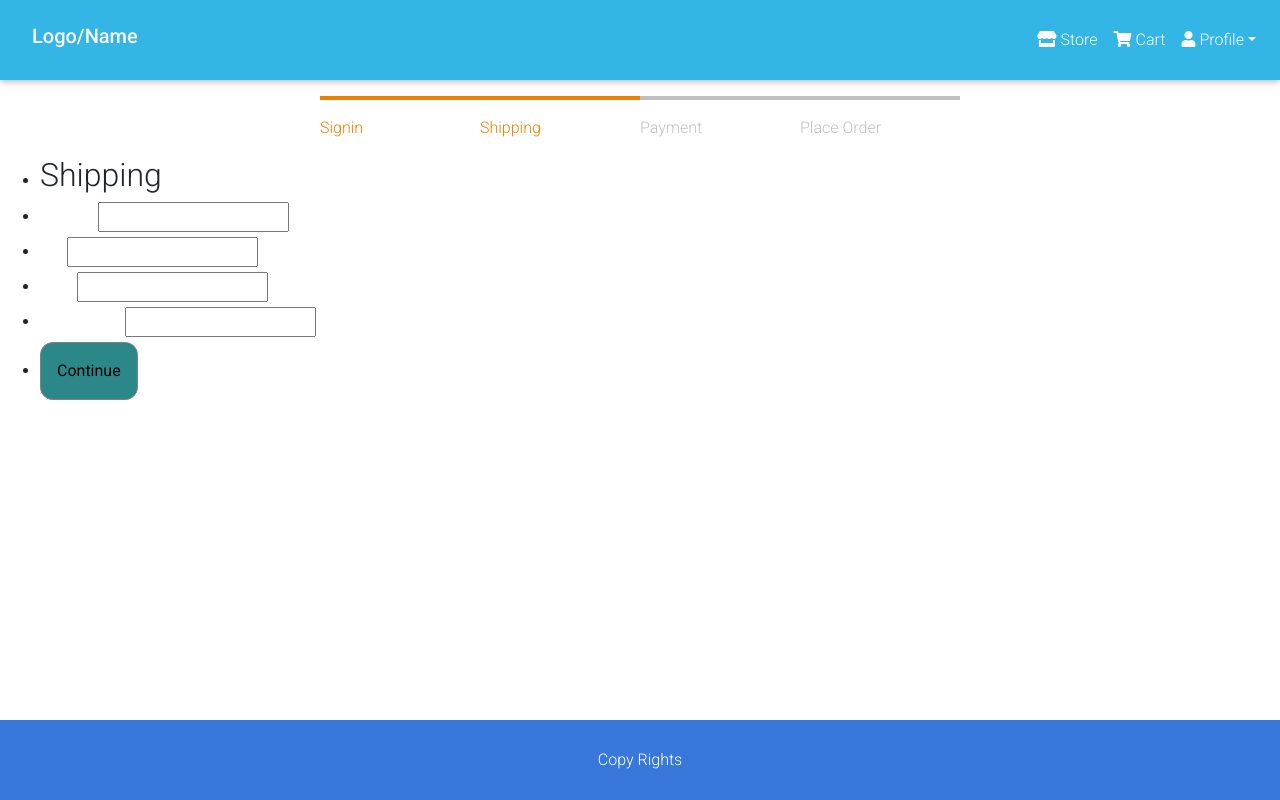
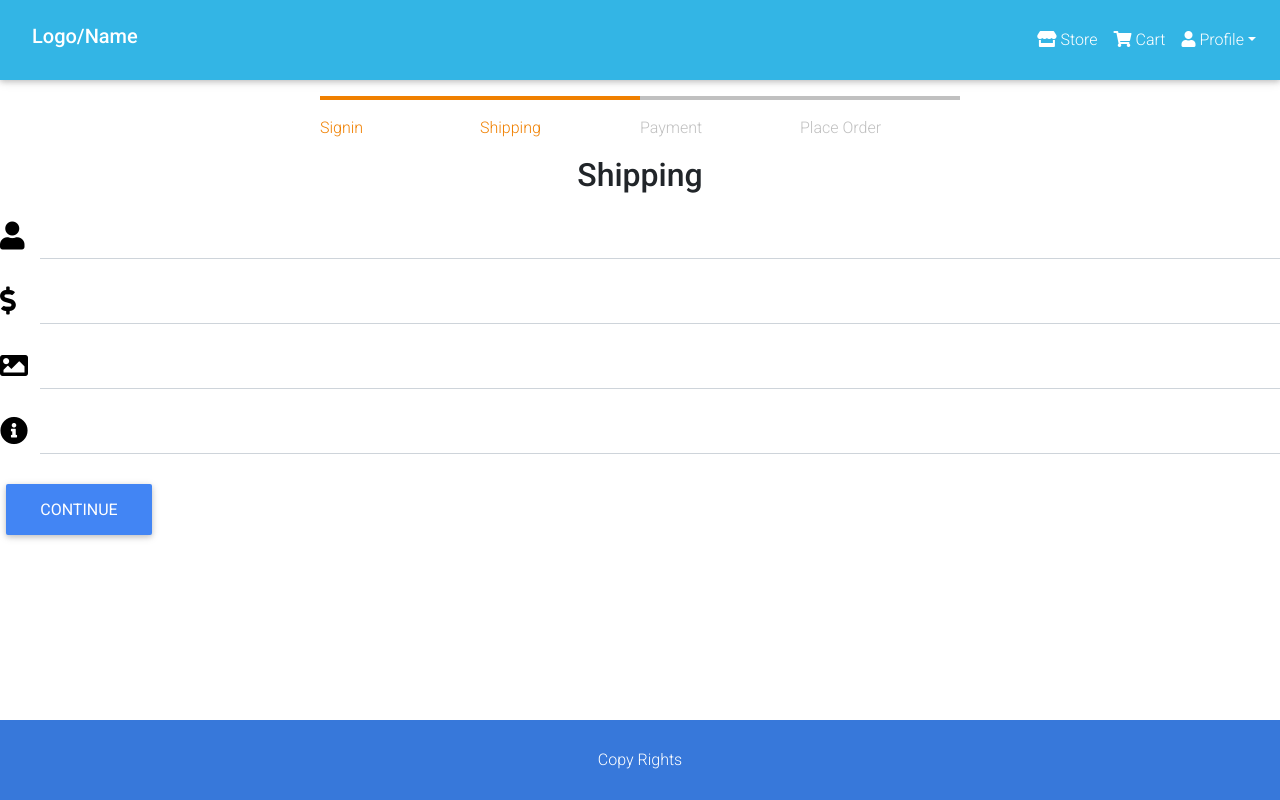
Before and after one commit to andrewrb22/Ecommerce_Template, a React (Create React App) app in the folder DoArt/doart/: page /shipping in a window 1280 px wide. Built offline with nearby package versions, Linux system fonts and the light colour scheme.

Commit message:
updated shipping form screen

```diff
--- a/DoArt/doart/src/Screens/ShippingScreen.js
+++ b/DoArt/doart/src/Screens/ShippingScreen.js
@@ -2,13 +2,14 @@ import React, { useState } from 'react';
 import { useDispatch } from 'react-redux';
 import { saveShipping } from '../actions/cartActions'
 import CheckoutSteps from '../components/CheckoutSteps';
+import { MDBContainer, MDBRow, MDBCol, MDBBtn, MDBInput } from 'mdbreact';
 
 
 function ShippingScreen(props) {
 
   const [address, setAddress] = useState('');
   const [city, setCity] = useState('');
-  const [country, setCountry] = useState('');
+  const [state, setstate] = useState('');
   const [postal, setPostal] = useState('');
 
   const dispatch = useDispatch();
@@ -18,7 +19,7 @@ function ShippingScreen(props) {
 
   const submitHandler = (e) => {
     e.preventDefault();
-    dispatch(saveShipping({ address, city, postal, country }));
+    dispatch(saveShipping({ address, city, postal, state }));
     props.history.push('payment')
   }
   return <div>
@@ -26,48 +27,24 @@ function ShippingScreen(props) {
 
     <div className="form">
       <form onSubmit={submitHandler} >
-        <ul className="form-container">
-          <li>
-            <h2>Shipping </h2>
-          </li>
-
-          <li>
-            <label htmlFor="address">
-              Address
-            </label>
-            <input type="text" name="address" id="address" onChange={(e) => setAddress(e.target.value)}>
-            </input>
-          </li>
-
-          <li>
-            <label htmlFor="city">
-              City
-            </label>
-            <input type="text" name="city" id="city" onChange={(e) => setCity(e.target.value)}>
-            </input>
-          </li>
-
-          <li>
-            <label htmlFor="country">
-              State
-            </label>
-            <input type="text" name="country" id="country" onChange={(e) => setCountry(e.target.value)}>
-            </input>
-          </li>
-          <li>
-            <label htmlFor="postal">
-              Postal Code
-            </label>
-            <input type="text" name="postal" id="postal" onChange={(e) => setPostal(e.target.value)}>
-            </input>
-          </li>
+        <p className="h2 text-center mb-4">Shipping</p>
+        <div className="black-text">
+          <MDBInput label="Address" icon="user" type="text" name="address" id="address" onChange={(e) => setAddress(e.target.value)}
+            success="right" />
+          <MDBInput label="City" icon="dollar-sign" name="city" id="city" onChange={(e) => setCity(e.target.value)}
+            success="right" />
+          <MDBInput label="State" icon="image" type="text" name="state" id="state" onChange={(e) => setstate(e.target.value)} success="right" />
+          <MDBInput label="Postal" icon="info-circle" type="text" name="postal" id="postal" onChange={(e) => setPostal(e.target.value)} />
 
 
-          <li>
-            <button type="submit" className="button primary">Continue</button>
-          </li>
 
-        </ul>
+
+
+          <div>
+            <MDBBtn color="primary" type="submit" className="button primary">Continue</MDBBtn>
+          </div>
+
+        </div>
       </form>
     </div>
   </div>
```
